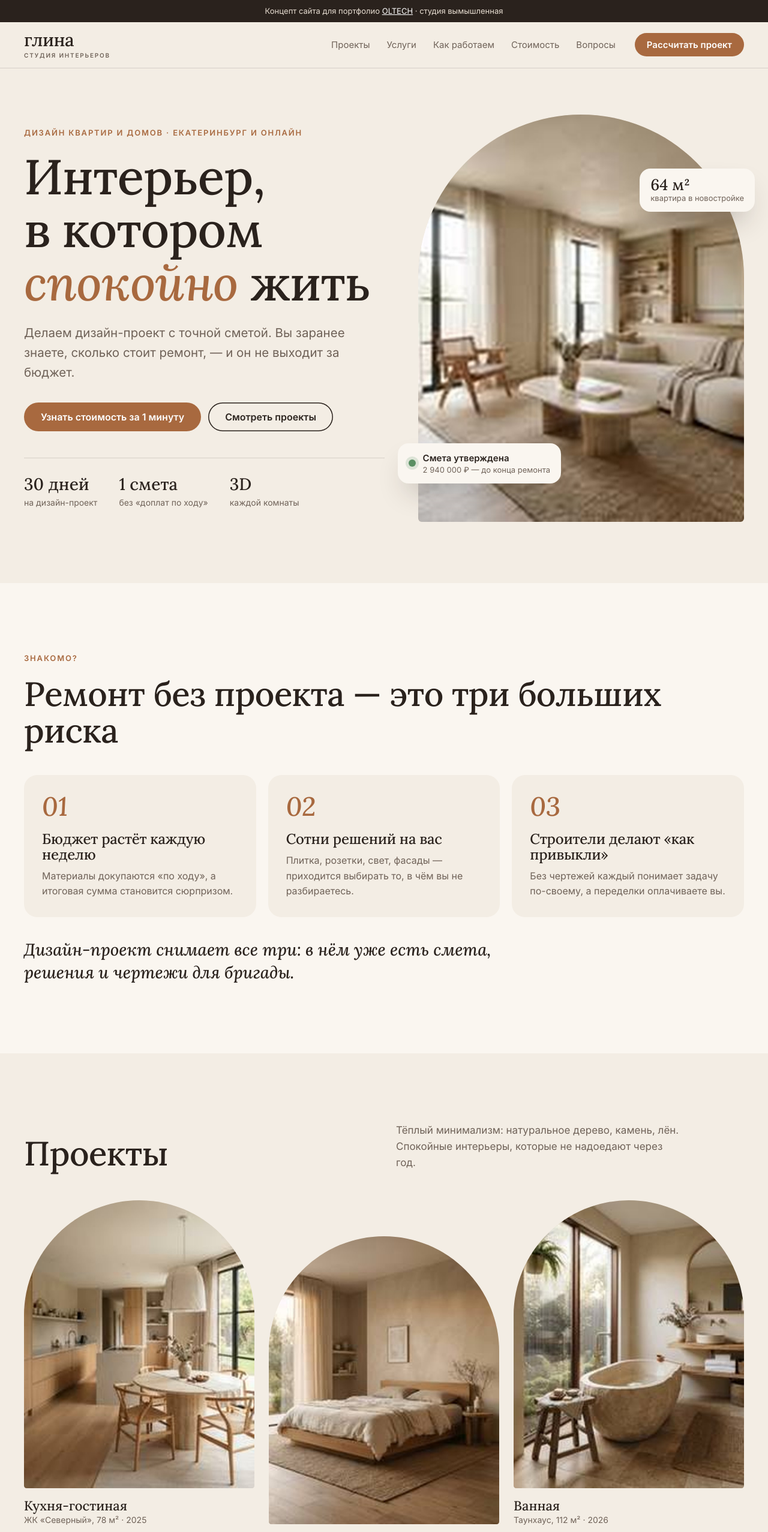
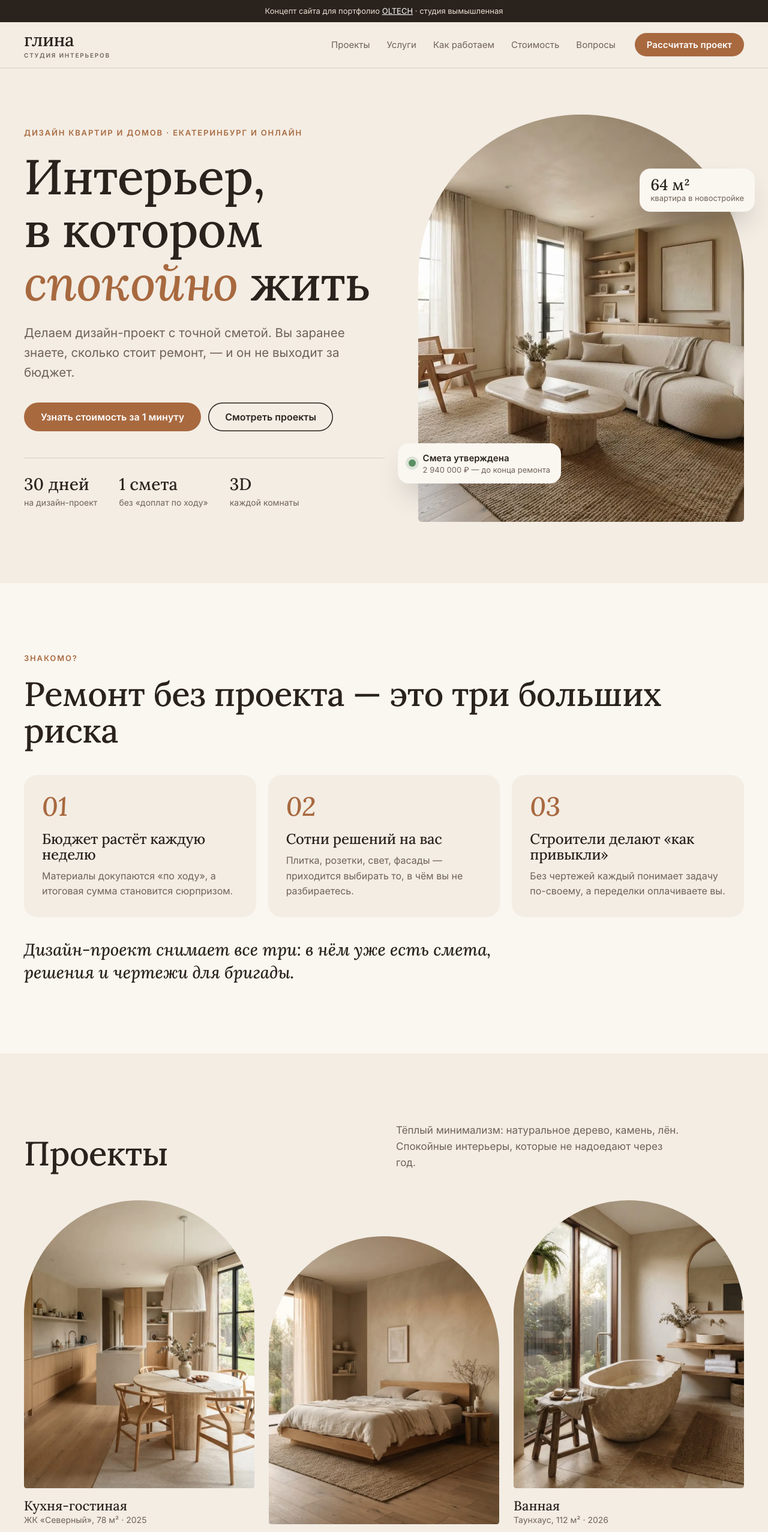
Before and after one commit to ivoshop23-creator/oltech-site, a plain HTML site: page portfolio/interery/index.html in a window 1280 px wide. Shown: the top 2554 px of the page at 60% size. Drawn offline with Linux system fonts and the light colour scheme.

Commit message:
Портфолио «Глина»: настоящие фото в WebP
Co-Authored-By: Claude Opus 5.5 <noreply@anthropic.com>
Claude-Session: https://claude.ai/code/session_01FEsxZwhJGotpDPirLJxP2K

```diff
--- a/portfolio/interery/index.html
+++ b/portfolio/interery/index.html
@@ -9,7 +9,7 @@
 <meta name="theme-color" content="#f3ede4">
 <link rel="icon" href="/favicon.png" type="image/png">
 <link rel="preload" href="fonts/lora.woff" as="font" type="font/woff" crossorigin>
-<link rel="stylesheet" href="style.css?v=1">
+<link rel="stylesheet" href="style.css?v=2">
 </head>
 <body>
 
@@ -48,7 +48,7 @@
         </ul>
       </div>
       <div class="hero-pic reveal">
-        <div class="arch"><img src="img/living.jpg" alt="Светлая гостиная в тёплых тонах с диваном из букле" width="1264" height="848"></div>
+        <div class="arch"><img src="img/living.webp" alt="Светлая гостиная в тёплых тонах с диваном из букле" width="1264" height="848"></div>
         <div class="badge b1"><span class="dot"></span><div><b>Смета утверждена</b>2 940 000 ₽ — до конца ремонта</div></div>
         <div class="badge b2"><b>64 м²</b>квартира в новостройке</div>
       </div>
@@ -75,9 +75,9 @@
         <p class="reveal">Тёплый минимализм: натуральное дерево, камень, лён. Спокойные интерьеры, которые не надоедают через год.</p>
       </div>
       <div class="proj">
-        <figure class="reveal"><div class="arch"><img src="img/kitchen.jpg" alt="Кухня-гостиная с дубовыми фасадами и круглым столом" loading="lazy" width="928" height="1152"></div><figcaption><b>Кухня-гостиная</b>ЖК «Северный», 78 м² · 2025</figcaption></figure>
-        <figure class="reveal"><div class="arch"><img src="img/bedroom.jpg" alt="Спальня в песочных тонах с деревянной кроватью" loading="lazy" width="928" height="1152"></div><figcaption><b>Спальня</b>Дом в Берёзовском, 140 м² · 2025</figcaption></figure>
-        <figure class="reveal"><div class="arch"><img src="img/bath.jpg" alt="Ванная комната с каменной ванной и большим окном" loading="lazy" width="928" height="1152"></div><figcaption><b>Ванная</b>Таунхаус, 112 м² · 2026</figcaption></figure>
+        <figure class="reveal"><div class="arch"><img src="img/kitchen.webp" alt="Кухня-гостиная с дубовыми фасадами и круглым столом" loading="lazy" width="928" height="1152"></div><figcaption><b>Кухня-гостиная</b>ЖК «Северный», 78 м² · 2025</figcaption></figure>
+        <figure class="reveal"><div class="arch"><img src="img/bedroom.webp" alt="Спальня в песочных тонах с деревянной кроватью" loading="lazy" width="928" height="1152"></div><figcaption><b>Спальня</b>Дом в Берёзовском, 140 м² · 2025</figcaption></figure>
+        <figure class="reveal"><div class="arch"><img src="img/bath.webp" alt="Ванная комната с каменной ванной и большим окном" loading="lazy" width="928" height="1152"></div><figcaption><b>Ванная</b>Таунхаус, 112 м² · 2026</figcaption></figure>
       </div>
     </div>
   </section>
@@ -130,7 +130,7 @@
 
   <section class="sec calc-sec" id="calc">
     <div class="wrap calc">
-      <div class="calc-pic reveal"><img src="img/desk.jpg" alt="Образцы материалов на столе дизайнера" width="1152" height="928"></div>
+      <div class="calc-pic reveal"><img src="img/desk.webp" alt="Образцы материалов на столе дизайнера" width="1152" height="928"></div>
       <form class="calc-form reveal" id="calcForm">
         <h2>Сколько стоит ваш проект</h2>
         <p class="muted">Двигайте ползунок — цена и срок пересчитаются сразу.</p>
--- a/portfolio/interery/style.css
+++ b/portfolio/interery/style.css
@@ -181,3 +181,4 @@ fieldset legend{margin-bottom:12px}
   .reveal,.badge{opacity:1;transform:none;transition:none}
   .arch img{transition:none;transform:none!important}
 }
+.hero-pic .arch img{object-position:62% 50%}
```
Also changed, not shown: portfolio/interery/img/bath.jpg (deleted), portfolio/interery/img/bath.webp (added), portfolio/interery/img/bedroom.jpg (deleted), portfolio/interery/img/bedroom.webp (added), portfolio/interery/img/desk.jpg (deleted), portfolio/interery/img/desk.webp (added), portfolio/interery/img/kitchen.jpg (deleted), portfolio/interery/img/kitchen.webp (added), portfolio/interery/img/living.jpg (deleted), portfolio/interery/img/living.webp (added).
